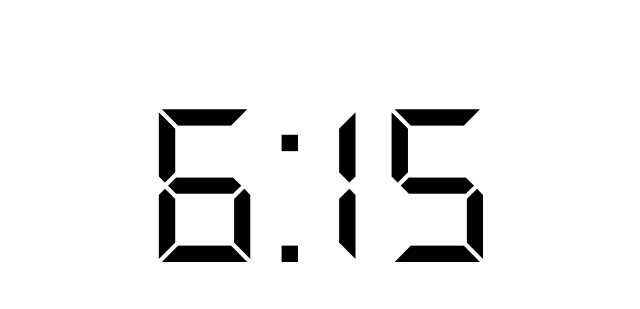
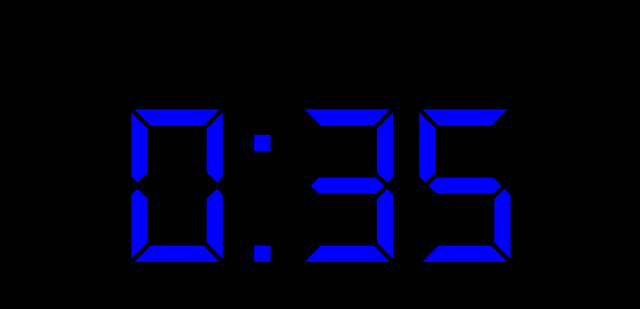
Before and after one commit to legoboyjr/clock, a plain HTML site: page index.html in a window 1280 px wide. Shown: the part 214-523 px from the top of the page, without its empty margins (319-959 px from the left). Drawn offline with Linux system fonts and the light colour scheme.

Commit message:
skeliton

```diff
--- a/app.js
+++ b/app.js
@@ -1 +1,20 @@
-console.log("It works!!!!!!!");
+// variable declorations
+const clock = document.querySelector('#clock');
+const display = clock.querySelector('#display');
+const hour = display.querySelector("#hours");
+const minutes = display.querySelector("#minutes");
+let time = new Date();
+// event bindings
+
+// functions
+function tick() {
+    const minValue = time.getMinutes();
+    const hourValue = time.getHours();
+    hours.textContent = hourValue;
+    minutes.textContent = `${minValue}`.padStart(2, '0');
+    time = new Date();
+}
+
+// Kick it off
+tick();
+setInterval(tick, 1000);
--- a/main.css
+++ b/main.css
@@ -16,6 +16,7 @@ body{
     align-items: center;
     width: 100vw;
     height: 100vh;
+    background-color: black;
 }
 .big-text{
     font-size: 15rem;
@@ -27,4 +28,5 @@ body{
 
 .digital-text{
     font-family: "Digi" , serif;
+    color: blue;
 }
```
